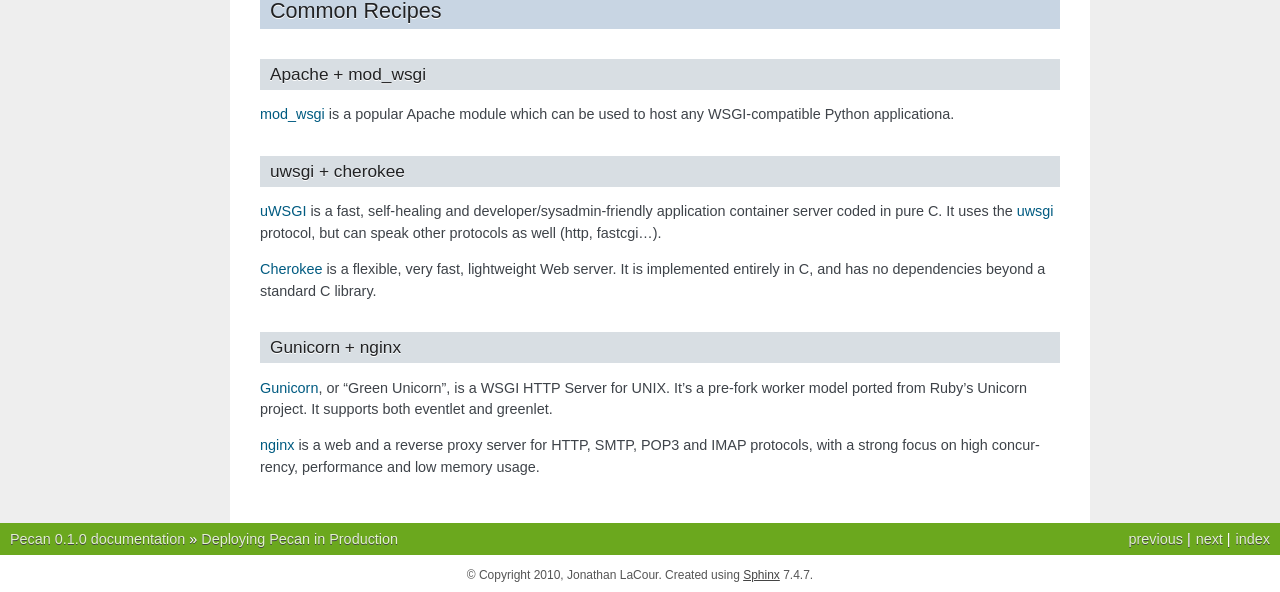
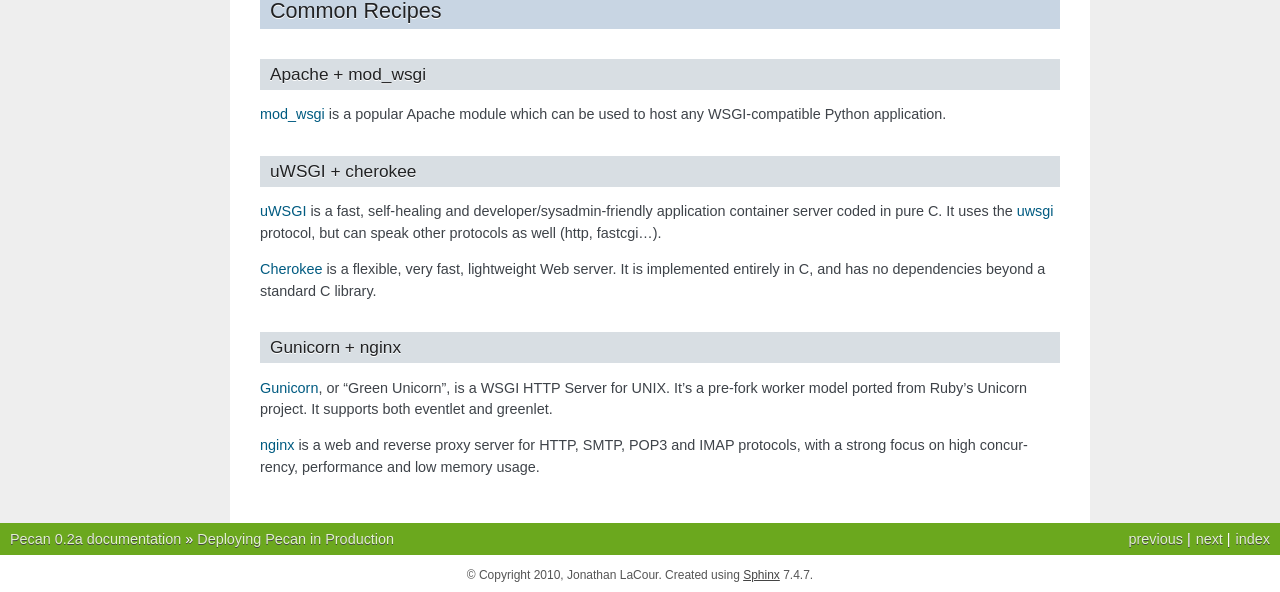
Before and after one commit to stackforge/pecan, a Sphinx documentation site: the page built from docs/source/deployment.rst, in a window 1280 px wide and 900 px high, scrolled down 1153 px. Shown: the part 305-897 px from the top of the window. Built offline with Sphinx 7.4.7, drawn with Linux system fonts in a browser that asks for light colours; some of the changed text lies outside the part shown.

Commit message:
Version bump, a bug fix, more documentation...

```diff
--- a/docs/source/conf.py
+++ b/docs/source/conf.py
@@ -49,9 +49,9 @@
 # built documents.
 #
 # The short X.Y version.
-version = '0.1.0'
+version = '0.2a'
 # The full version, including alpha/beta/rc tags.
-release = '0.1.0'
+release = '0.2a'
 
 # The language for content autogenerated by Sphinx. Refer to documentation
 # for a list of supported languages.
--- a/docs/source/deployment.rst
+++ b/docs/source/deployment.rst
@@ -88,9 +88,9 @@
 Apache + mod_wsgi
 +++++++++++++++++
 `mod_wsgi <http://code.google.com/p/modwsgi/>`_ is a popular Apache module
-which can be used to host any WSGI-compatible Python applicationa.
+which can be used to host any WSGI-compatible Python application.
 
-uwsgi + cherokee
+uWSGI + cherokee
 ++++++++++++++++
 `uWSGI <http://projects.unbit.it/uwsgi/>`_ is a fast, self-healing and
 developer/sysadmin-friendly application container server coded in pure C.  It
@@ -102,10 +102,10 @@
 
 Gunicorn + nginx
 ++++++++++++++++
-`Gunicorn <http://gunicorn.org/'>`__, or "Green Unicorn", is a WSGI HTTP Server for
+`Gunicorn <http://gunicorn.org/>`__, or "Green Unicorn", is a WSGI HTTP Server for
 UNIX. It’s a pre-fork worker model ported from Ruby’s Unicorn project. It
 supports both eventlet and greenlet.
 
-`nginx <http://nginx.org/en/>`_ is a web and a reverse proxy server for HTTP, SMTP, POP3 and IMAP
+`nginx <http://nginx.org/en/>`_ is a web and reverse proxy server for HTTP, SMTP, POP3 and IMAP
 protocols, with a strong focus on high concurrency, performance and low memory
 usage.
--- a/setup.py
+++ b/setup.py
@@ -2,7 +2,7 @@
 from setuptools import setup, find_packages
 from setuptools.command.test import test as TestCommand
 
-version = '0.1.0'
+version = '0.2a'
 
 #
 # determine requirements
```
Also changed, not shown: 1 other file.
